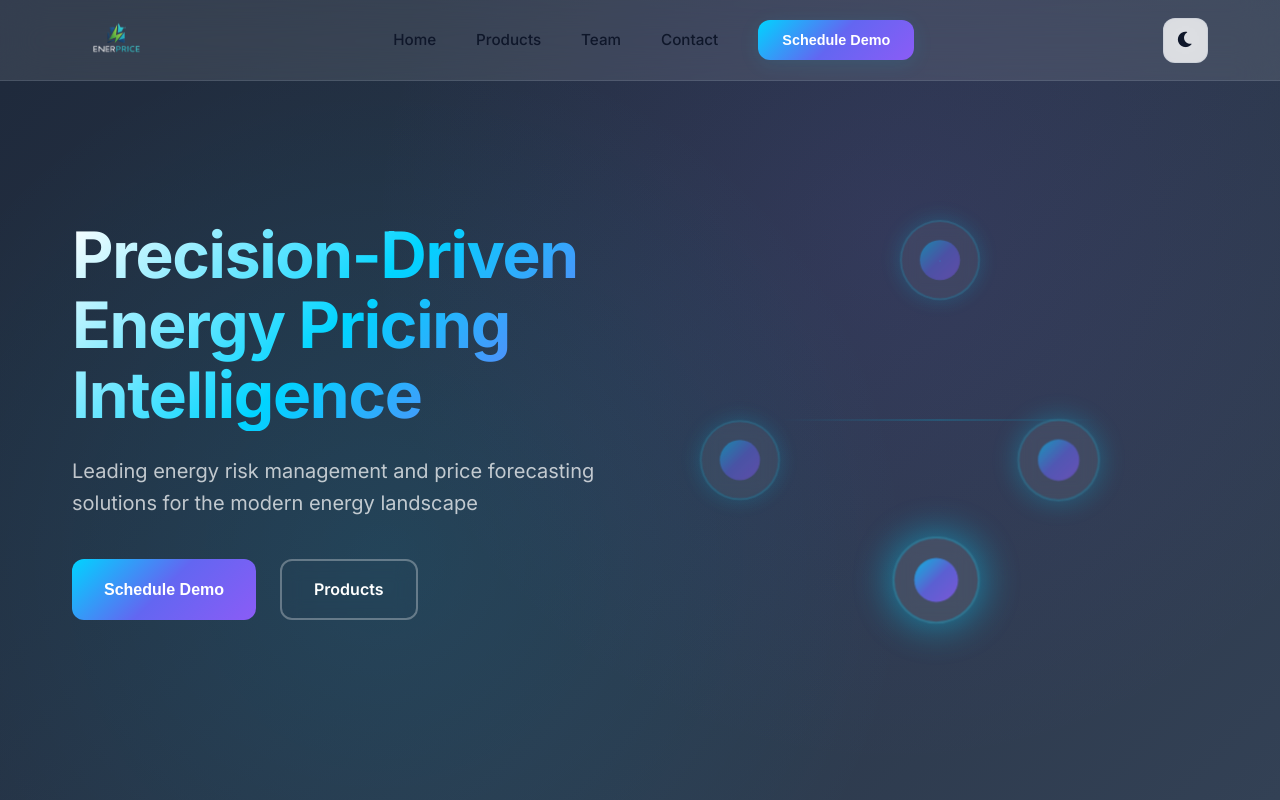
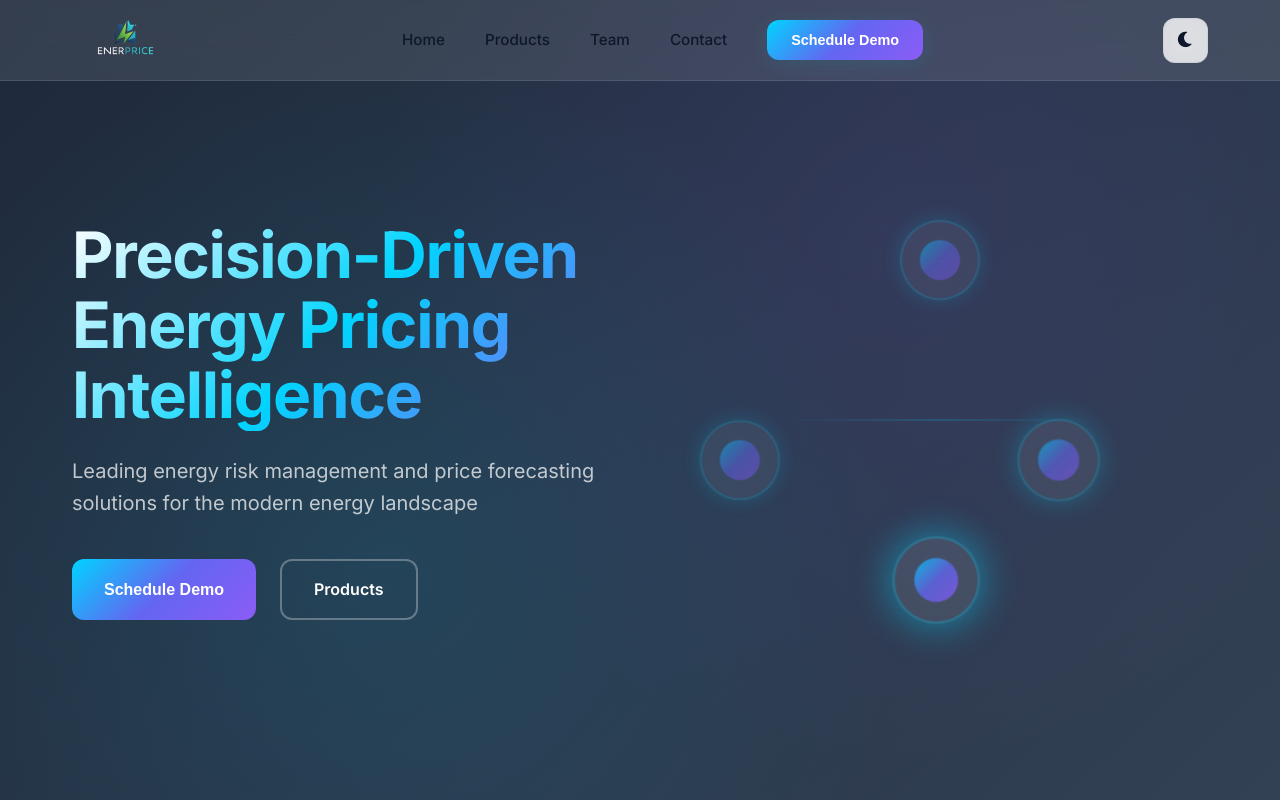
Before and after one commit to santhoshraghu/AZR, a website built with Vite: page index.html in a window 1280 px wide. Shown: the top 800 px of the page. Built offline with nearby package versions, Linux system fonts and the light colour scheme; a script that the page names is missing.

Commit message:
Update style.css

```diff
--- a/style.css
+++ b/style.css
@@ -1185,7 +1185,7 @@ body[data-theme="dark"]::before {
 }
 /* Logo image size and alignment */
 .logo-img {
-  height: 60px;         /* Adjust this up/down for better fit */
+  height: 70px;         /* Adjust this up/down for better fit */
   width: auto;
   object-fit: contain;
   display: block;
```
